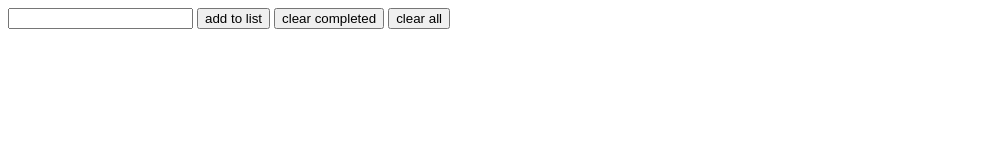
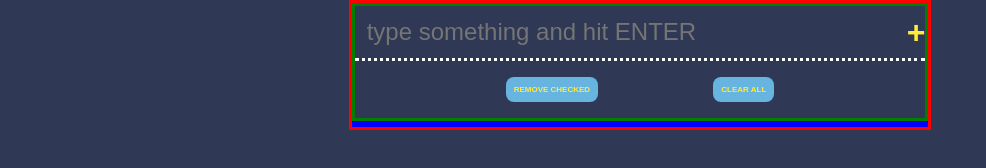
Before and after one commit to benspier/todo, a website: page index.html in a window 1280 px wide. Shown: the whole page, without its empty margins (0-986 px from the left). Drawn offline with Linux system fonts and the light colour scheme.

Commit message:
add style changes

```diff
--- a/index.html
+++ b/index.html
@@ -3,17 +3,27 @@
 
 <head>
     <meta charset="utf-8">
-    <title>To Do List</title>
-    <meta name="description" content="To do list app">
+    <title>To-Do List</title>
+    <meta name="description" content="To-do list app">
     <link rel="stylesheet" href="style.css">
+    <link href="https://fonts.googleapis.com/css?family=Roboto" rel="stylesheet">
 </head>
 
 <body>
-    <input id="text-box" type="text">
-    <button id="add-button" type="button">add to list</button>
-    <button id="clear-completed-button" type="button">clear completed</button>
-    <button id="clear-all-button" type="button">clear all</button>
-    <ul id="list"></ul>
+    <div id="top">
+        <div id="text-box-div">
+            <input id="text-box" type="text" placeholder="type something and hit ENTER">
+            <button id="add-button" type="button">+</button>
+        </div>
+        <div id="buttons">
+            <button id="clear-completed-button" type="button">REMOVE CHECKED</button>
+            <button id="clear-all-button" type="button">CLEAR ALL</button>
+        </div>
+    </div>
+    <div id="list-div">
+        <ul id="list">
+        </ul>
+    </div>
 </body>
 
 <script src="main.js"></script>
--- a/main.js
+++ b/main.js
@@ -3,6 +3,16 @@ const addButton = document.querySelector('#add-button');
 const clearCompletedButton = document.querySelector('#clear-completed-button');
 const clearAllButton = document.querySelector('#clear-all-button');
 const list = document.querySelector('ul');
+
+textBox.focus();
+
+list.addEventListener('click', e => {
+  if (e.target.className === 'checked') {
+    e.target.parentNode.classList.remove('checked');
+    if (e.target.parentNode.classList === 'checked')
+      e.target.classList.remove('checked');
+  } else e.target.parentNode.classList.add('checked');
+});
 
 //add item with return key
 document.addEventListener('keypress', e => {
@@ -23,7 +33,7 @@ addButton.addEventListener('click', () => {
 //clear-completed button
 clearCompletedButton.addEventListener('click', () => {
   const array = list.querySelectorAll('input:checked');
-  array.forEach(function (listItem) {
+  array.forEach(function(listItem) {
     listItem.parentNode.remove();
   });
 });
@@ -31,9 +41,9 @@ clearCompletedButton.addEventListener('click', () => {
 //clear-all button
 clearAllButton.addEventListener('click', () => {
   const array = list.querySelectorAll('li');
-  array.forEach(function (listItem) {
+  array.forEach(function(listItem) {
     listItem.remove();
-  })
+  });
 });
 
 //function
--- a/style.css
+++ b/style.css
@@ -1,9 +1,102 @@
+body {
+    background-color: #2f3955;
+    font-family: 'Roboto', sans-serif;
+    max-width: 36em;
+    margin: auto;
+    border: solid red;
+    display: flex;
+    flex-direction: column;
+}
+
+#top {
+    display: flex;
+    flex-wrap: wrap;
+    justify-content: center;
+    padding: 0 2em;
+    border: green solid;
+}
+
+#text-box-div {
+    display: flex;
+    flex-direction: row;
+    border-bottom: white dotted;
+    margin: 0;
+}
+
+#text-box {
+    width: 22em;
+    background: transparent;
+    color: white;
+    border: none;
+    outline: none;
+    font-size: 1em;
+    padding: 0.5em;
+    font-size: 1.5em;
+}
+
+#add-button {
+    background: transparent;
+    font-size: 2em;
+    margin:0;
+    padding:0;
+    outline: none;
+
+}
+
+#add-button:hover {
+    color: red;
+}
+
+#buttons {
+    margin: 1em;
+    width: 24em;
+    display: flex;
+    justify-content: space-around;
+    flex-direction: row;
+}
+
+button {
+    font-size: 0.5em;
+    padding: 1em;
+    background-color: #67b4e0;
+    border-radius: 1em;
+    border: none;
+    color: #ffeb3b;
+    font-weight: bolder;
+    outline: none;
+}
+
+button:hover {
+    background-color: red;
+}
+
+#list-div {
+    border: solid blue;
+    padding: 0;
+}
+
+ul {
+    list-style-type: none;
+    margin: 0;
+    padding: 0;
+}
+
+li {
+    color: white;
+    line-height: 1.25em;
+}
+
+input:checked {
+    border-radius: 0.25em;
+    background: transparent;
+}
+
 input:checked + label {
     text-decoration: line-through;
+    color: gray;
 }
 
-#list {
-    list-style-type: none;
-    padding: 0;
-    margin: 0;
+.checked {
+    text-decoration: line-through;
+    color: gray;
 }
```
Also changed, not shown: 1 other file.
